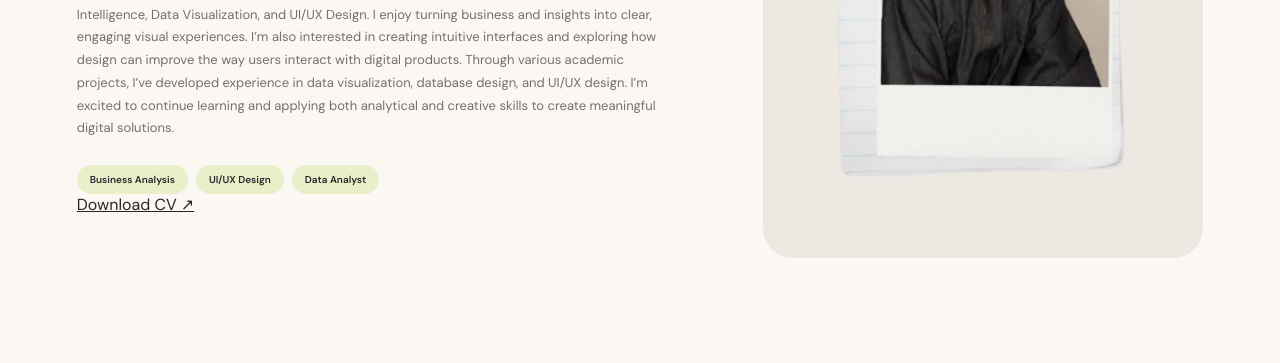
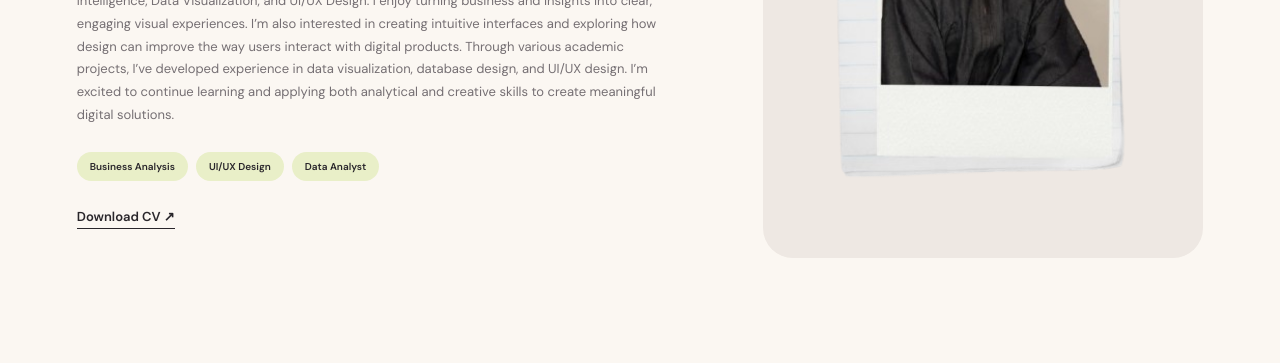
Before and after one commit to Nasyia-Daniya/nasyia-portfolio, a plain HTML site: page index.html in a window 1280 px wide. Shown: the part 437-800 px from the top of the page. Drawn offline with nearby package versions, Linux system fonts and the light colour scheme.

Commit message:
Update style.css

```diff
--- a/style.css
+++ b/style.css
@@ -1494,3 +1494,23 @@ footer strong {
 .modal-tasks li::marker {
     color: var(--pink);
 }
+/* DOWNLOAD CV BUTTON */
+.hero-buttons {
+    margin-top: 24px;
+}
+
+.download-cv-btn {
+    display: inline-block;
+    font-family: "DM Sans", sans-serif;
+    font-size: 13px;
+    font-weight: 600;
+    color: var(--text);
+    text-decoration: none;
+    border-bottom: 1px solid currentColor;
+    padding-bottom: 3px;
+    transition: color 0.3s ease;
+}
+
+.download-cv-btn:hover {
+    color: var(--pink);
+}
```
